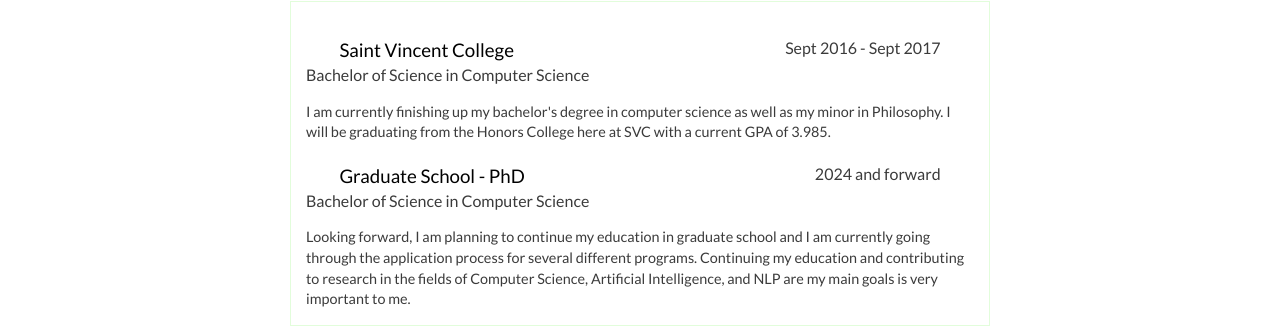
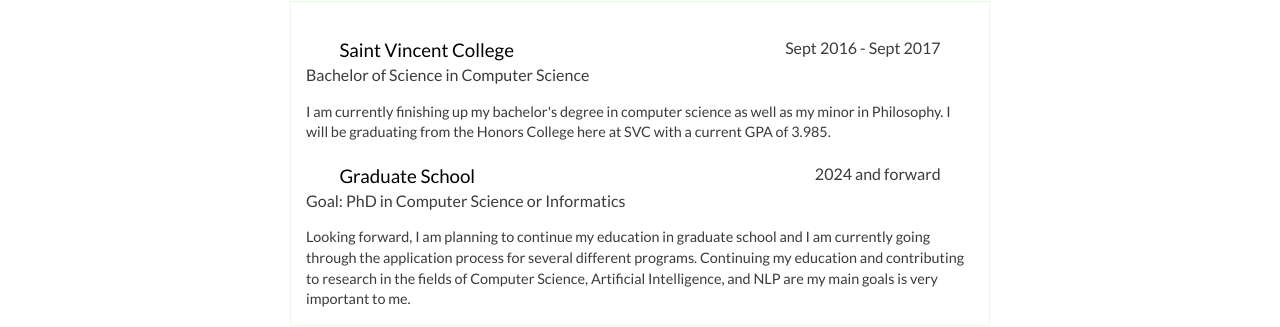
Before and after one commit to nickab56/nickab56.github.io, a website: page index.html in a window 1280 px wide. Shown: the part 2648-2975 px from the top of the page. Drawn offline with nearby package versions, Linux system fonts and the light colour scheme.

Commit message:
Update index.html

```diff
--- a/index.html
+++ b/index.html
@@ -141,9 +141,9 @@
                 I am currently finishing up my bachelor's degree in computer science as well as my minor in Philosophy. I will be graduating from the Honors College here at SVC with a current GPA of 3.985.
             </p>
 
-            <h3>Graduate School - PhD</h3>
+            <h3>Graduate School</h3>
             <span class="education-date">2024 and forward</span>
-            <h4>Bachelor of Science in Computer Science</h4>
+            <h4>Goal: PhD in Computer Science or Informatics</h4>
             <p>
                 Looking forward, I am planning to continue my education in graduate school and I am currently going through the application process for several different programs. Continuing my education and contributing to research in the fields of Computer Science, Artificial Intelligence, and NLP are my main goals is very important to me.
             </p>
```
